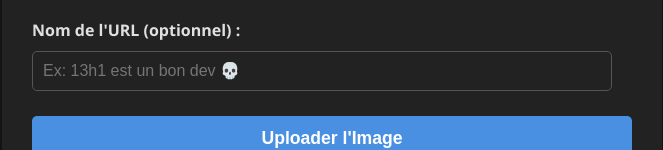
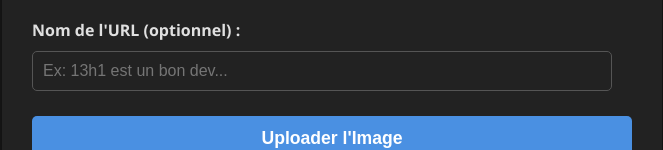
Before and after one commit to 13h1/Sybau-Image-host, a Next.js app: page / in a window 1280 px wide. Shown: the part 970-1120 px from the top of the page, without its empty margins (308-971 px from the left). Built offline with nearby package versions, Linux system fonts and the light colour scheme.

Commit message:
Update index.js

```diff
--- a/pages/index.js
+++ b/pages/index.js
@@ -272,7 +272,7 @@ export default function Home() {
             id="customName"
             value={customName}
             onChange={(e) => setCustomName(e.target.value)}
-            placeholder="Ex: 13h1 est un bon dev 💀"
+            placeholder="Ex: 13h1 est un bon dev..."
           />
         </div>
 
```
